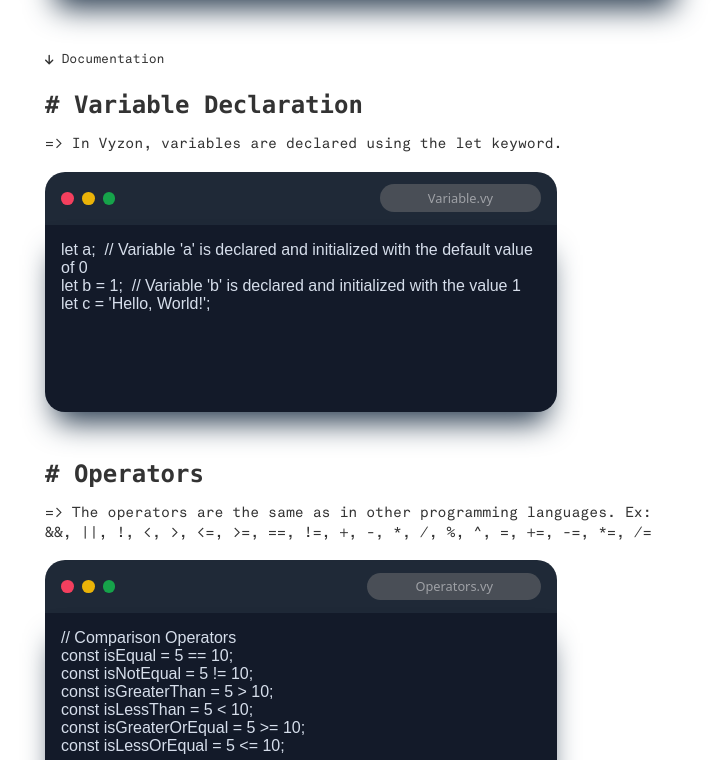
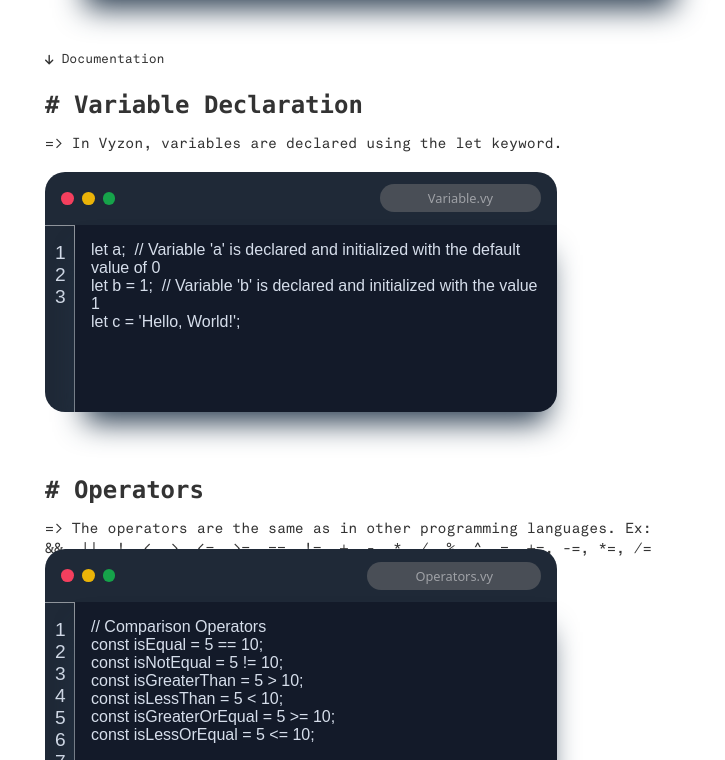
Before and after one commit to yash7xm/Vyzon_UI, a React (Vite) app: page / in a window 1280 px wide. Shown: the part 1160-1920 px from the top of the page, without its empty margins (275-1000 px from the left). Built offline with nearby package versions, Linux system fonts and the light colour scheme; a web font is replaced by a local one.

Commit message:
line numbers added

```diff
--- a/src/components/Editor.jsx
+++ b/src/components/Editor.jsx
@@ -1,10 +1,39 @@
 import '../styles/Editor.css'
 import PropTypes from 'prop-types'
+import { useState, useEffect } from 'react';
 
-export default function Editor({disabled = false, code}) {
+export default function Editor({ disabled = false, code }) {
+    // const [liveCode, setLiveCode] = useState('');
+    const [lineNumbers, setLineNumbers] = useState([]);
+
+    const updateLineNumbers = (text) => {
+        const lines = text.split('\n');
+        setLineNumbers(new Array(lines.length).fill().map((_, i) => i + 1));
+    };
+
+    useEffect(() => {
+        if(disabled && code) {
+            updateLineNumbers(code);
+        }
+    }, [])
+
+    const handleCodeChange = (event) => {
+        const newText = event.target.value;
+        // setLiveCode(newText);
+        updateLineNumbers(newText);
+    };
+
     return (
-        <textarea id="codeArea" disabled={disabled} value={code}>
-        </textarea>
+        <div className="editor-container">
+            <div className="line-numbers">
+                {lineNumbers.map((line, index) => (
+                    <div key={index} className="line-number">
+                        {line}
+                    </div>
+                ))}
+            </div>
+            <textarea id="codeArea" disabled={disabled} value={code} onChange={handleCodeChange}></textarea>
+        </div>
     )
 }
 
--- a/src/styles/Doc.css
+++ b/src/styles/Doc.css
@@ -14,7 +14,7 @@
     flex-direction: column;
     justify-content: center;
     align-items: start;
-    gap: 3rem;
+    gap: 4rem;
     margin-bottom: 1.5rem;
 }
 
--- a/src/styles/Editor.css
+++ b/src/styles/Editor.css
@@ -1,6 +1,30 @@
 @font-face {
     font-family: Proggy;
     src: url('../assets/fonts/ProggyVector-Regular\ Mac.otf');
+}
+
+.editor-container {
+    display: flex;
+    height: 100%;
+    width: 100%;
+}
+
+.line-numbers {
+    width: 30px;
+    padding: 1rem 10px;
+    background-color: #1f2937;
+    border-right: 1px solid rgba(255, 255, 255, 0.5);
+    border-top: 1px solid rgba(255, 255, 255, 0.5);
+    user-select: none;
+    border-bottom-left-radius: 20px;
+}
+
+.line-number {
+    font-size: 0.8rem;
+    font-family: 'Proggy', sans-serif;
+    /* padding: 5px 0; */
+    font-size: 1.2rem;
+    color: rgb(214, 222, 235);
 }
 
 #codeArea {
@@ -8,7 +32,7 @@
     width: 100%;
     height: 100%;
     resize: none;
-    border-bottom-left-radius: 20px;
+    /* border-bottom-left-radius: 20px; */
     border-bottom-right-radius: 20px;
     background-color: #131a29;
     border: none;
```
